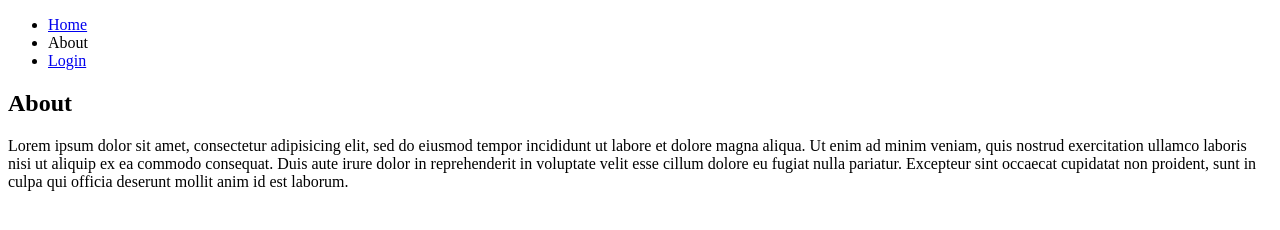
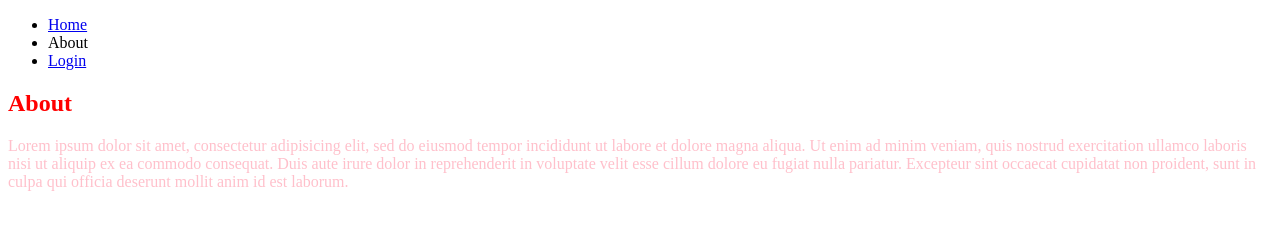
Before and after one commit to bmalvo/the-complete-web-developer, a plain HTML site: page project_files/about.html in a window 1280 px wide. Drawn offline with Linux system fonts and the light colour scheme.

Commit message:
add style.css

```diff
--- a/project_files/about.html
+++ b/project_files/about.html
@@ -3,6 +3,7 @@
 <html>
 <head>
   <title>My first website!</title>
+  <link rel="stylesheet" href="./style.css">
 </head>
 <body>
   <header>
--- /dev/null
+++ b/project_files/style.css
@@ -0,0 +1,7 @@
+h2 {
+    color: red;
+}
+
+p {
+    color: pink;
+}
```
Also changed, not shown: project_files/index.html (+1 -0 lines), project_files/login.html (+1 -0 lines).
